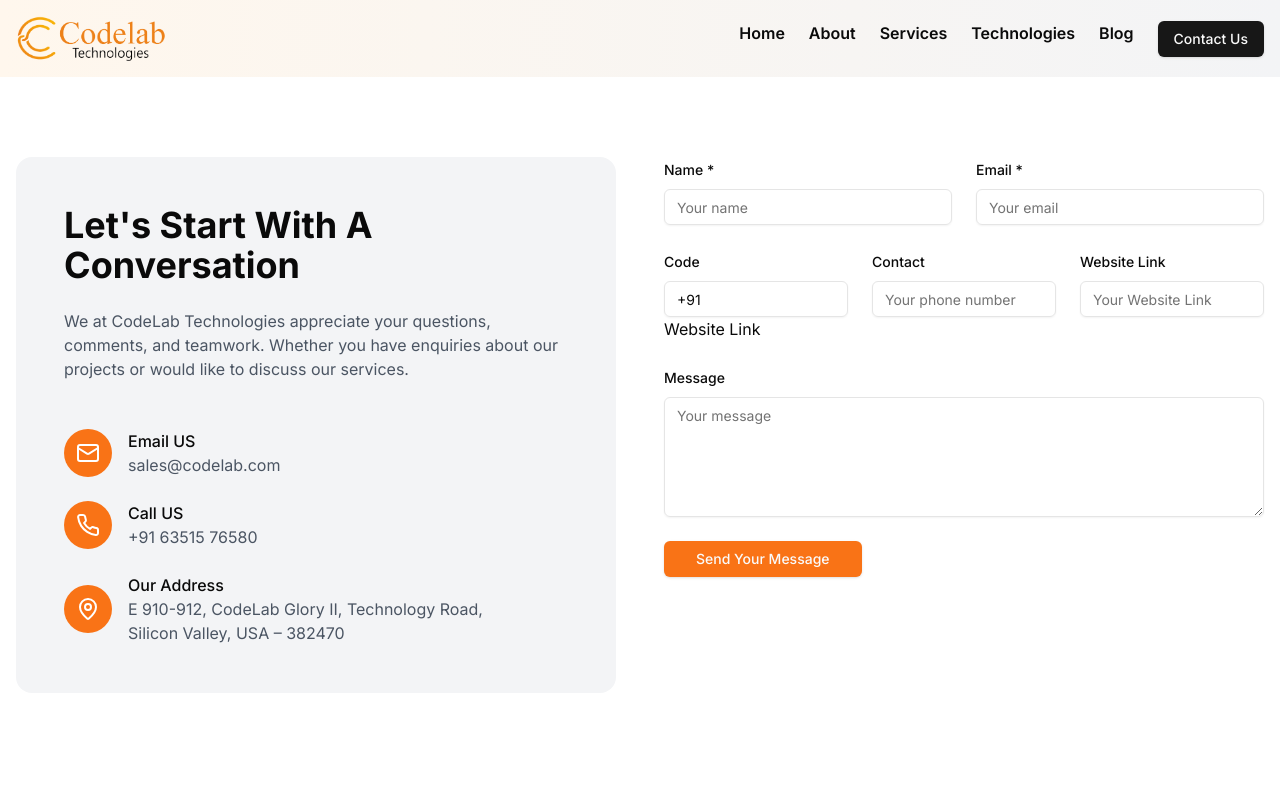
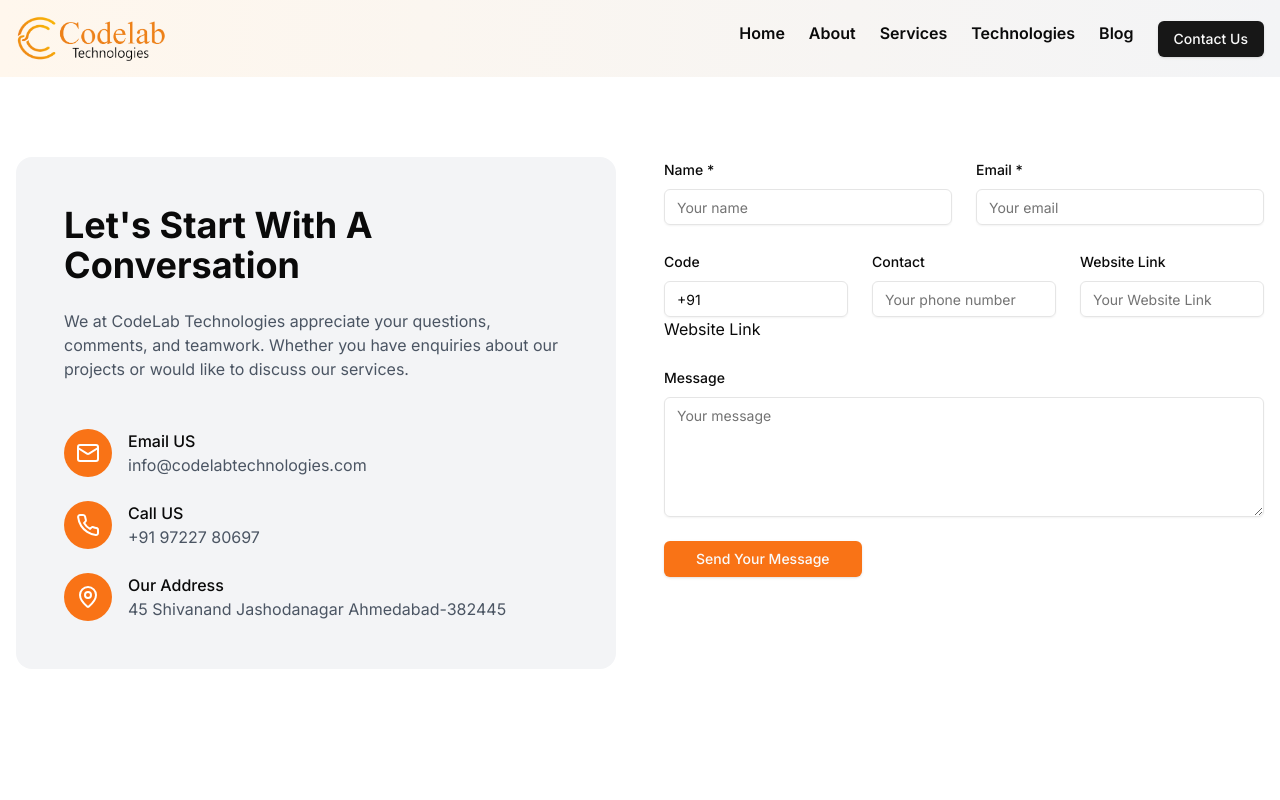
Before and after one commit to vikasmishra08121992/codelabwebsite, a Next.js app: page /contact in a window 1280 px wide. Shown: the top 800 px of the page. Built offline with nearby package versions, Linux system fonts and the light colour scheme.

Commit message:
done chagnes

```diff
--- a/app/contact/page.tsx
+++ b/app/contact/page.tsx
@@ -65,8 +65,8 @@ export default function ContactPage() {
                 </div>
                 <div>
                   <div className="font-medium">Email US</div>
-                  <a href="mailto:sales@codelab.com" className="text-gray-600">
-                    sales@codelab.com
+                  <a href="mailto:info@codelabtechnologies.com" className="text-gray-600">
+                  info@codelabtechnologies.com
                   </a>
                 </div>
               </div>
@@ -78,7 +78,7 @@ export default function ContactPage() {
                 <div>
                   <div className="font-medium">Call US</div>
                   <a href="tel:+916351576580" className="text-gray-600">
-                    +91 63515 76580
+                    +91 97227 80697
                   </a>
                 </div>
               </div>
@@ -90,8 +90,7 @@ export default function ContactPage() {
                 <div>
                   <div className="font-medium">Our Address</div>
                   <address className="text-gray-600 not-italic">
-                    E 910-912, CodeLab Glory II, Technology Road,<br />
-                    Silicon Valley, USA – 382470
+                    45 Shivanand Jashodanagar Ahmedabad-382445
                   </address>
                 </div>
               </div>
--- a/app/page.tsx
+++ b/app/page.tsx
@@ -88,7 +88,7 @@ export default function Home() {
 
       <TechnologyShowcase />
 
-      <section className="bg-orange-50 py-20">
+      <section className="bg-gradient-to-l from-gray-100 to-orange-50 py-20">
         <div className="container mx-auto px-4 text-center">
           <h2 className="text-3xl font-bold mb-8">Empowering Businesses with Cutting-Edge IT Solutions</h2>
           <p className="text-xl text-gray-600 mb-12 max-w-3xl mx-auto">
--- a/components/footer.tsx
+++ b/components/footer.tsx
@@ -98,8 +98,7 @@ export function Footer() {
               <li className="text-sm">Email: info@codelabtechnologies.com</li>
               <li className="text-sm">Phone: +91 9722780697</li>
               <li className="text-sm">
-                Address: 123 Tech Street<br />
-                Silicon Valley, CA 94025
+                Address: 45 Shivanand <br/>Jashodanagar Ahmedabad-382445
               </li>
             </ul>
           </div>
```
